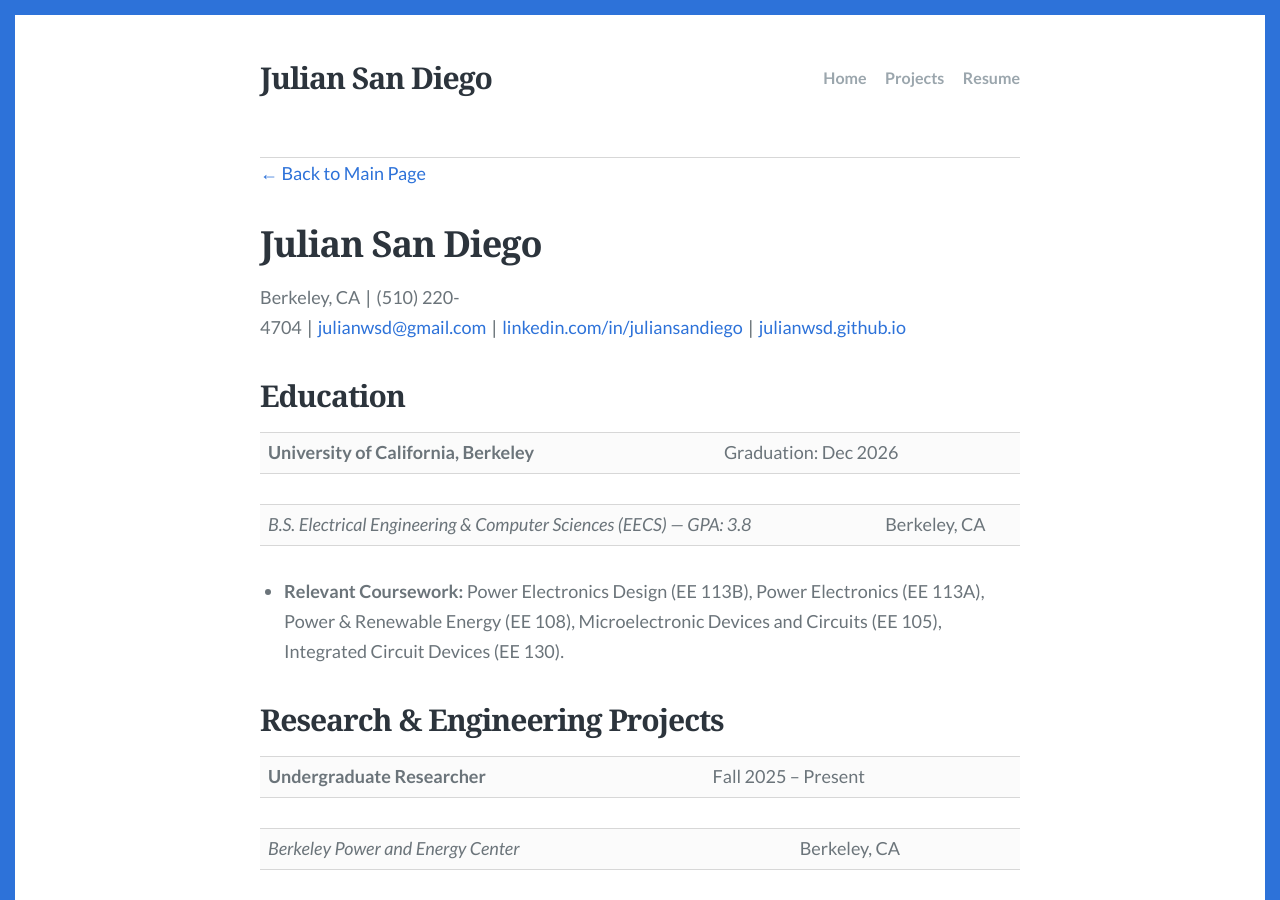
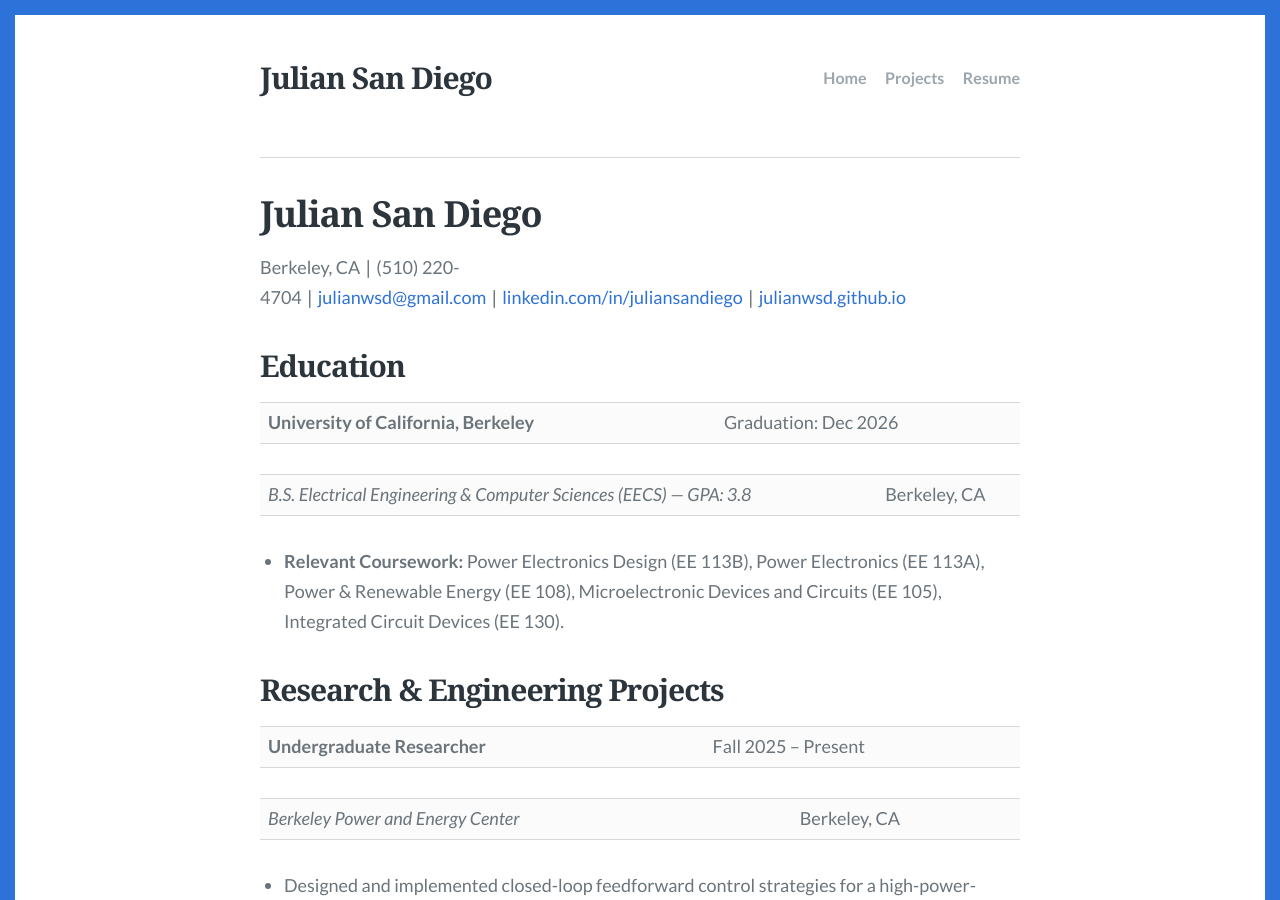
Before and after one commit to julianwsd/julianwsd.github.io, a Jekyll site: the page built from resume.md, in a window 1280 px wide and 900 px high. Built offline with Jekyll 4.4.1, drawn with Linux system fonts in a browser that asks for light colours.

Commit message:
vault backup: 2026-07-21 11:36:51

```diff
--- a/resume.md
+++ b/resume.md
@@ -1,8 +1,8 @@
 ---
 layout: default
-title: Core Engineering Projects
+title: Resume
+permalink: /resume/
 ---
-[← Back to Main Page](./)
 
 # Julian San Diego
 
```
Also changed, not shown: portfolio.md (+6 -0 lines).
